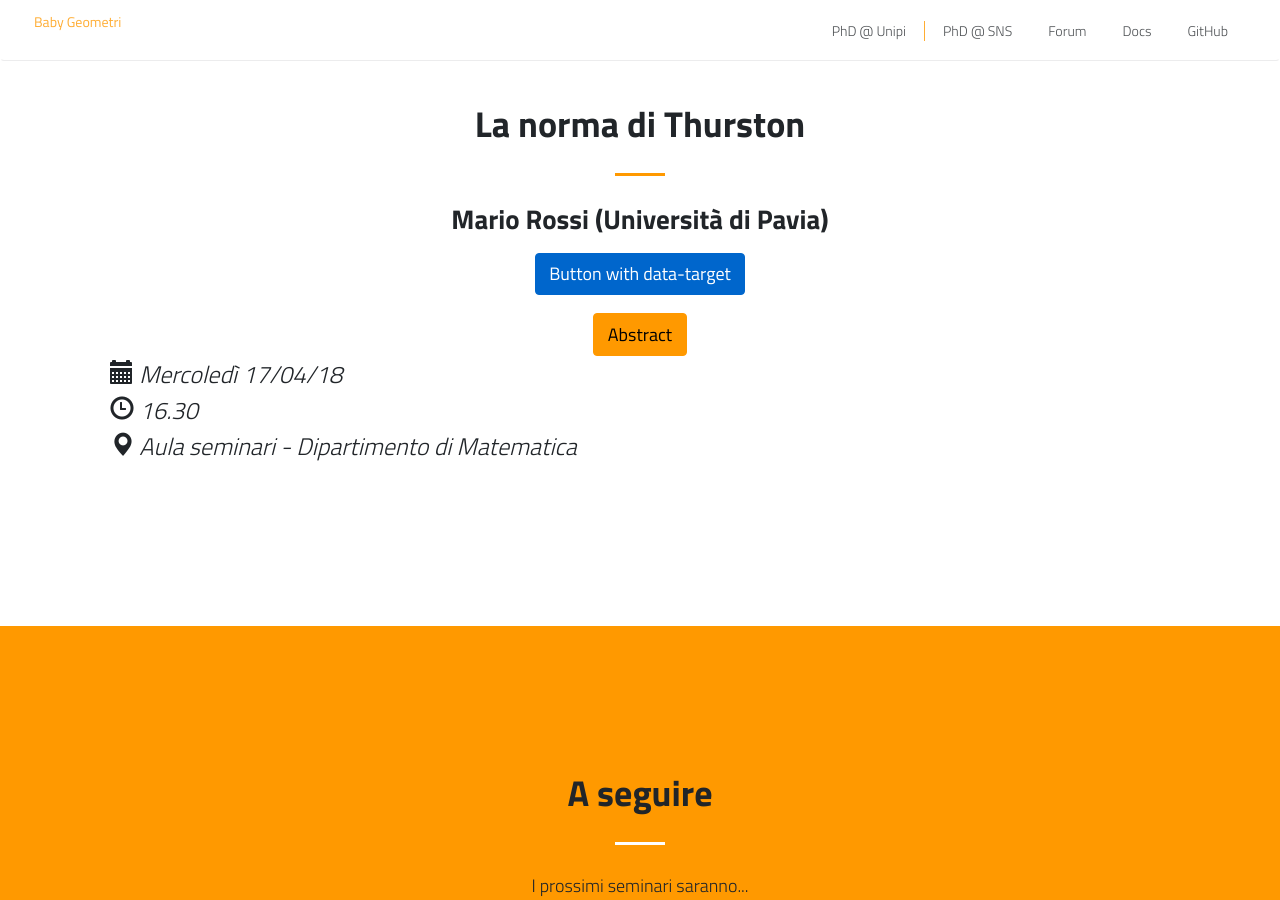
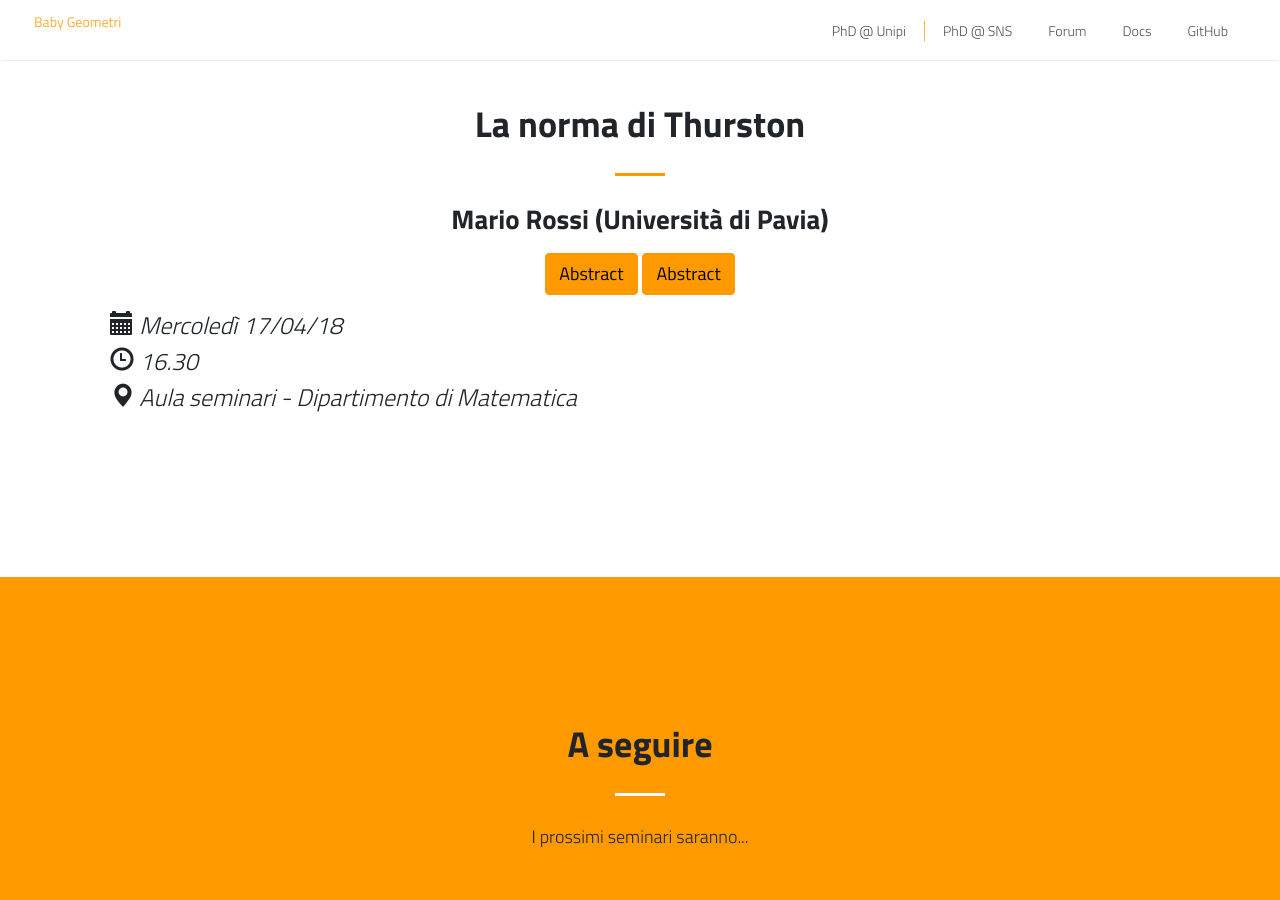
Before and after one commit to baby-geometri/baby-geometri.github.io, a Jekyll site: the page built from index.md, in a window 1280 px wide and 900 px high, scrolled down 943 px. Built offline with Jekyll 4.4.1, drawn with Linux system fonts in a browser that asks for light colours; nearby versions of some CDN libraries.

Commit message:
Update default.html

```diff
--- a/_layouts/default.html
+++ b/_layouts/default.html
@@ -83,15 +83,16 @@
        <div class="col-lg-8 mx-auto text-center">
 
 
-	       <button class="btn btn-primary" type="button" data-toggle="collapse" data-target="#collapseExample" aria-expanded="false" aria-controls="collapseExample">
-    Button with data-target
+<button class="btn btn-warning" type="button" data-toggle="collapse"
+	data-target="#collapseExample" aria-expanded="false" aria-controls="collapseExample">
+    Abstract
   </button>
-</p>
 <div class="collapse" id="collapseExample">
   <div class="card card-body">
-    Anim pariatur cliche reprehenderit, enim eiusmod high life accusamus terry richardsoderson cred nesciunt sapiente ea proident.
-  </div>
+{{ site.data.content.whitepaper.abstract }}
+	</div>
 </div>
+
 
   <button type="button" class="btn btn-warning" data-toggle="collapse" data-target="#demo">
    	Abstract  </button>
```
